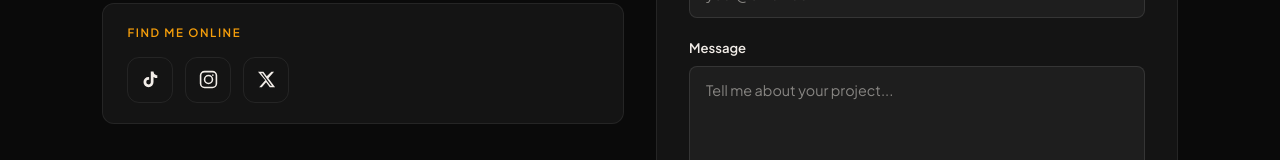
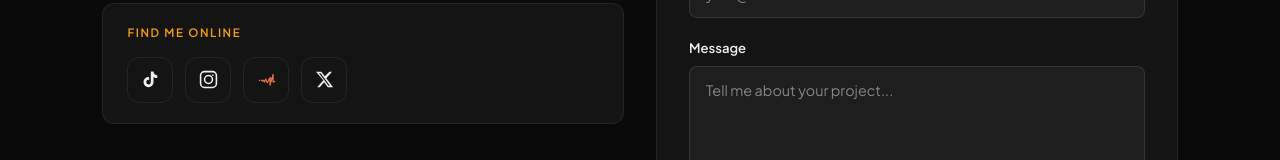
Before and after one commit to iqrapay2025-dot/myportfolio, a React (Vite) app: page / in a window 1280 px wide. Shown: the part 3901-4061 px from the top of the page. Built offline with nearby package versions, Linux system fonts and the light colour scheme.

Commit message:
feat: add Audiomack icon and update Portfolio component for video playback enhancements

```diff
--- a/src/app/components/Contact.tsx
+++ b/src/app/components/Contact.tsx
@@ -1,4 +1,5 @@
 import { useState } from 'react';
+const musicImg = new URL('../../imports/music.png', import.meta.url).href;
 import { Phone, Mail, Send, CheckCircle } from 'lucide-react';
 import { AnimatedSection } from './AnimatedSection';
 import { SectionLabel } from './About';
@@ -27,6 +28,10 @@ function XIcon({ size = 18 }: { size?: number }) {
       <path d="M18.244 2.25h3.308l-7.227 8.26 8.502 11.24H16.17l-4.714-6.231-5.401 6.231H2.744l7.73-8.835L1.254 2.25H8.08l4.253 5.622 5.91-5.622zm-1.161 17.52h1.833L7.084 4.126H5.117z" />
     </svg>
   );
+}
+
+function AudiomackIcon({ size = 18 }: { size?: number }) {
+  return <img src={musicImg} alt="Audiomack" style={{ width: size, height: size, objectFit: 'contain' }} />;
 }
 
 interface ContactProps {
@@ -163,6 +168,14 @@ export function Contact({ isDark }: ContactProps) {
                     label="Instagram"
                     href="https://www.instagram.com/the_tranquil1?igsh=a2lhcWw1OWs5cWMx"
                     brandColor="#E1306C"
+                    textColor={textColor}
+                    cardBorder={cardBorder}
+                  />
+                  <SocialBtn
+                    icon={AudiomackIcon}
+                    label="Audiomack"
+                    href="https://audiomack.com/ibnsalman"
+                    brandColor="#FFCD00"
                     textColor={textColor}
                     cardBorder={cardBorder}
                   />
--- a/src/app/components/Portfolio.tsx
+++ b/src/app/components/Portfolio.tsx
@@ -3,6 +3,8 @@ import { ExternalLink, Play, Eye } from 'lucide-react';
 import { AnimatedSection } from './AnimatedSection';
 import { SectionLabel } from './About';
 import { ImageWithFallback } from './figma/ImageWithFallback';
+
+// Note: browsers typically block autoplay with sound. We'll attempt to unmute on hover below.
 
 const portfolioScreenshot = new URL('../../imports/Screenshot_2026-07-02_171746.png', import.meta.url).href;
 const landingPageScreenshot = new URL('../../imports/pay.JPG', import.meta.url).href;
@@ -157,6 +159,7 @@ export function Portfolio({ isDark }: PortfolioProps) {
       />
 
       <div style={{ maxWidth: '1100px', margin: '0 auto', position: 'relative' }}>
+        {/* attempting direct unmute on hover (no enable button) */}
         <AnimatedSection delay={0}>
           <SectionLabel>Selected Work</SectionLabel>
         </AnimatedSection>
@@ -286,16 +289,27 @@ function ProjectCard({
     if (!videoRef.current || !hasVideo) return;
 
     const video = videoRef.current;
-    video.muted = false;
-
     if (isHover) {
+      // Try to unmute and play on hover. Browsers may still block autoplay with sound.
+      try {
+        video.muted = false;
+      } catch (_) {}
       const playPromise = video.play();
       if (playPromise && typeof playPromise.catch === 'function') {
-        playPromise.catch(() => undefined);
+        playPromise.catch(() => {
+          // If playing with sound is blocked, fall back to muted autoplay
+          try {
+            video.muted = true;
+            video.play().catch(() => undefined);
+          } catch (_) {}
+        });
       }
     } else {
       video.pause();
       video.currentTime = 0;
+      try {
+        video.muted = true;
+      } catch (_) {}
       setIsVideoPlaying(false);
     }
   }, [isHover, hasVideo]);
```
Also changed, not shown: src/imports/music.png (added).
